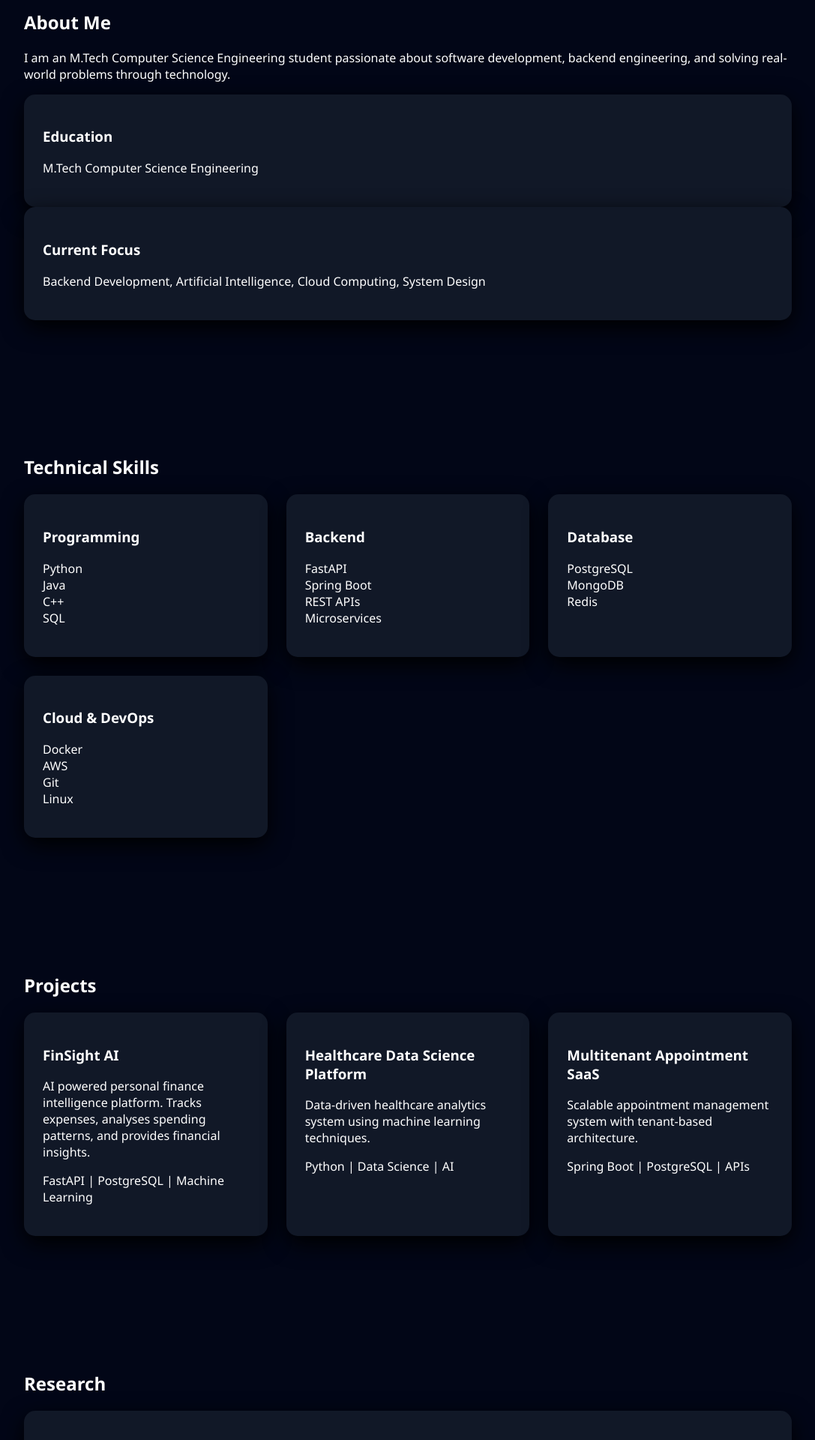
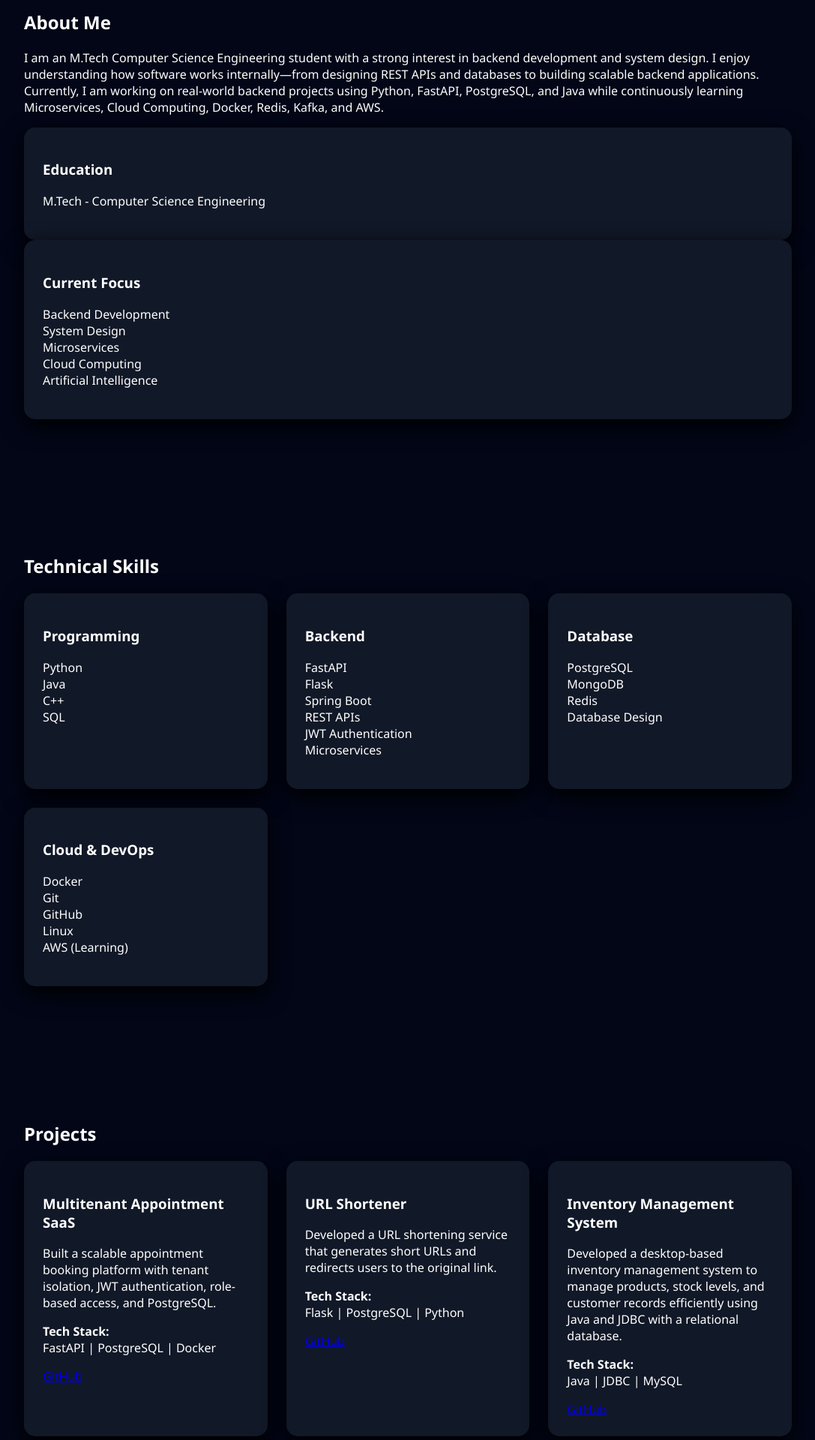
Before and after one commit to Amisha103/My_Portfolio, a FastAPI app: page / in a window 1280 px wide. Shown: the part 920-2840 px from the top of the page at 75% size, without its empty margins (96-1183 px from the left). Run offline with FastAPI, Linux system fonts and the light colour scheme.

Commit message:
certificates updated

```diff
--- a/app/templates/index.html
+++ b/app/templates/index.html
@@ -1,137 +1,112 @@
 <!DOCTYPE html>
-<html>
+<html lang="en">
 
 <head>
-
+    <meta charset="UTF-8">
+    <meta name="viewport" content="width=device-width, initial-scale=1.0">
     <title>Amisha | Developer Portfolio</title>
 
     <link rel="stylesheet" href="/static/style.css">
-
 </head>
-
 
 <body>
 
-
-<!-- NAVBAR -->
+    <!-- ================= NAVBAR ================= -->
 
     <nav>
-
         <h2>Amisha</h2>
 
         <div>
             <a href="#about">About</a>
             <a href="#skills">Skills</a>
             <a href="#projects">Projects</a>
-<a href="#research">Research</a>
+            <a href="#certifications">Certifications</a>
             <a href="#contact">Contact</a>
         </div>
-
     </nav>
 
-
-
-<!-- HERO SECTION -->
+    <!-- ================= HERO ================= -->
 
     <section class="hero">
 
-
-<h1>
-Hi, I'm Amisha 👋
-</h1>
-
+        <h1>Hi, I'm Amisha 👋</h1>
 
         <h2>
             Backend Developer | Python | Java | AI Enthusiast
         </h2>
 
-
         <p>
-I build scalable backend systems, intelligent applications,
-and explore modern technologies like AI, cloud computing,
-and distributed systems.
+            I build scalable backend systems with a focus on APIs, databases,
+            distributed systems, and cloud technologies.
+            Currently exploring Microservices, AWS, and AI-powered applications.
         </p>
-
 
         <div>
 
-<a class="btn">
+            <a href="#projects" class="btn">
                 View Projects
             </a>
 
-
-<a class="btn secondary">
+            <a href="/static/resume.pdf"
+               class="btn secondary"
+               download>
                 Download Resume
             </a>
 
-
         </div>
-
 
     </section>
 
-
-
-
-<!-- ABOUT -->
+    <!-- ================= ABOUT ================= -->
 
     <section id="about">
 
-
         <h1>About Me</h1>
 
+        <p>
+            I am an M.Tech Computer Science Engineering student with a strong
+            interest in backend development and system design.
+            I enjoy understanding how software works internally—from designing
+            REST APIs and databases to building scalable backend applications.
 
-<p>
-
-I am an M.Tech Computer Science Engineering student
-passionate about software development, backend engineering,
-and solving real-world problems through technology.
-
+            Currently, I am working on real-world backend projects using
+            Python, FastAPI, PostgreSQL, and Java while continuously learning
+            Microservices, Cloud Computing, Docker, Redis, Kafka, and AWS.
         </p>
-
 
         <div class="card">
 
             <h3>Education</h3>
 
             <p>
-M.Tech Computer Science Engineering
+                M.Tech - Computer Science Engineering
             </p>
 
-
         </div>
-
 
         <div class="card">
 
             <h3>Current Focus</h3>
 
             <p>
-Backend Development,
-Artificial Intelligence,
-Cloud Computing,
-System Design
+                Backend Development<br>
+                System Design<br>
+                Microservices<br>
+                Cloud Computing<br>
+                Artificial Intelligence
             </p>
 
         </div>
 
-
     </section>
 
-
-
-
-
-<!-- SKILLS -->
+    <!-- ================= SKILLS ================= -->
 
     <section id="skills">
 
-
         <h1>Technical Skills</h1>
 
-
         <div class="grid">
-
 
             <div class="card">
 
@@ -146,22 +121,20 @@
 
             </div>
 
-
-
             <div class="card">
 
                 <h3>Backend</h3>
 
                 <p>
                     FastAPI<br>
+                    Flask<br>
                     Spring Boot<br>
                     REST APIs<br>
+                    JWT Authentication<br>
                     Microservices
                 </p>
 
             </div>
-
-
 
             <div class="card">
 
@@ -170,12 +143,11 @@
                 <p>
                     PostgreSQL<br>
                     MongoDB<br>
-Redis
+                    Redis<br>
+                    Database Design
                 </p>
 
             </div>
-
-
 
             <div class="card">
 
@@ -183,326 +155,192 @@
 
                 <p>
                     Docker<br>
-AWS<br>
                     Git<br>
-Linux
+                    GitHub<br>
+                    Linux<br>
+                    AWS (Learning)
                 </p>
 
             </div>
 
+        </div>
+
+    </section>
+
+    <!-- ================= PROJECTS ================= -->
+
+    <section id="projects">
+
+        <h1>Projects</h1>
+
+        <div class="grid">
+
+            <!-- Project 1 -->
+
+            <div class="card">
+
+                <h3>Multitenant Appointment SaaS</h3>
+
+                <p>
+                    Built a scalable appointment booking platform with
+                    tenant isolation, JWT authentication,
+                    role-based access, and PostgreSQL.
+                </p>
+
+                <p>
+                    <strong>Tech Stack:</strong><br>
+                    FastAPI | PostgreSQL | Docker
+                </p>
+
+                <a href="https://github.com/Amisha103/multi-tenant-appointment-saas">GitHub</a>
 
             </div>
 
+            <!-- Project 2 -->
+
+            <div class="card">
+
+                <h3>URL Shortener</h3>
+
+                <p>
+                    Developed a URL shortening service that generates
+                    short URLs and redirects users to the original link.
+                </p>
+
+                <p>
+                    <strong>Tech Stack:</strong><br>
+                    Flask | PostgreSQL | Python
+                </p>
+
+                <a href="https://github.com/Amisha103/URL-Shortener">GitHub</a>
+
+            </div>
+
+         <!-- Project 3 -->
+
+<div class="card">
+
+    <h3>Inventory Management System</h3>
+
+    <p>
+        Developed a desktop-based inventory management system to manage
+        products, stock levels, and customer records efficiently using Java
+        and JDBC with a relational database.
+    </p>
+
+    <p>
+        <strong>Tech Stack:</strong><br>
+        Java | JDBC | MySQL
+    </p>
+
+    <a href="https://github.com/Amisha103/Inventory-Management-System">GitHub</a>
+
+</div>
+
+<!-- Project 4 -->
+
+<div class="card">
+
+    <h3>Customer Segmentation Dashboard</h3>
+
+    <p>
+        Built a machine learning dashboard that segments customers based on
+        purchasing behavior to help businesses understand customer groups
+        and make data-driven decisions.
+    </p>
+
+    <p>
+        <strong>Tech Stack:</strong><br>
+        Python | Scikit-learn | Pandas | Streamlit
+    </p>
+
+    <a href="https://github.com/Amisha103/Customer_Segmentation-">GitHub</a>
+
+</div>
+        </div>
 
     </section>
 
+    <!-- ================= CERTIFICATIONS ================= -->
 
-
-
-
-<!-- PROJECTS -->
-
-<section id="projects">
-
-
-<h1>Projects</h1>
-
+    <section id="certifications">
 
         <div class="grid">
 
+    <div class="card">
+
+        <h3>Core Java with Oracle</h3>
+
+        <p>Issued by Fifth Force</p>
+
+        <a href="/static/certificates/corejava.pdf"
+           target="_blank"
+           class="btn">
+            View Certificate
+        </a>
+
+    </div>
 
     <div class="card">
 
+        <h3>Python Programming</h3>
 
-<h3>
-FinSight AI
-</h3>
+        <p>Certification</p>
 
-
-<p>
-AI powered personal finance intelligence platform.
-Tracks expenses, analyses spending patterns,
-and provides financial insights.
-</p>
-
-
-<p>
-FastAPI | PostgreSQL | Machine Learning
-</p>
-
+        <a href="/static/certificates/python.pdf"
+           target="_blank"
+           class="btn">
+            View Certificate
+        </a>
 
     </div>
 
-
-
-
     <div class="card">
 
+        <h3>Server side JavaScript with Node.js</h3>
 
-<h3>
-Healthcare Data Science Platform
-</h3>
+        <p>Certification</p>
 
-
-<p>
-Data-driven healthcare analytics system
-using machine learning techniques.
-</p>
-
-
-<p>
-Python | Data Science | AI
-</p>
-
+        <a href="/static/certificates/nodejs.pdf"
+           target="_blank"
+           class="btn">
+            View Certificate
+        </a>
 
     </div>
 
-
-
-<div class="card">
-
-
-<h3>
-Multitenant Appointment SaaS
-</h3>
-
-
-<p>
-Scalable appointment management system
-with tenant-based architecture.
-</p>
-
-
-<p>
-Spring Boot | PostgreSQL | APIs
-</p>
-
-
 </div>
-
-
-
-</div>
-
 
     </section>
 
+    <!-- ================= CONTACT ================= -->
 
+    <section id="contact">
 
+        <h1>Contact Me</h1>
 
+        <p>Email: your-bhatiaamisha74@gmail.com</p>
 
-<!-- RESEARCH -->
+        <p>LinkedIn: <a href="https://www.linkedin.com/in/amishabhatia103/" target="_blank">LinkedIn Profile</a></p>
 
+        <p>GitHub: <a href="https://github.com/Amisha103" target="_blank">GitHub Profile</a></p>
 
-<section id="research">
+        <p>GFG: <a href="https://www.geeksforgeeks.org/profile/bhatiaam2t1f" target="_blank">GeeksforGeeks Profile</a></p>
 
-
-<h1>
-Research
-</h1>
-
-
-<div class="card">
-
-
-<h3>
-Performance Evaluation of Serverless Databases
-in Edge Computing
-</h3>
-
-
-<p>
-
-Research area:
-Latency,
-Scalability,
-Cost trade-offs,
-Cloud Computing
-
-</p>
-
-
-</div>
-
+        <p>Leetcode: <a href="https://leetcode.com/Amisha0103" target="_blank">Leetcode Profile</a></p>
 
     </section>
 
-
-
-
-
-<!-- EXPERIENCE -->
-
-<section>
-
-
-<h1>
-Learning Journey
-</h1>
-
-
-<div class="card">
-
-
-<h3>
-2026
-</h3>
-
-<p>
-Building full-stack applications,
-learning cloud and scalable architectures.
-</p>
-
-
-</div>
-
-
-
-<div class="card">
-
-<h3>
-2025
-</h3>
-
-<p>
-Started exploring AI,
-databases and backend engineering.
-</p>
-
-</div>
-
-
-</section>
-
-
-
-
-
-<!-- CERTIFICATIONS -->
-
-
-<section>
-
-
-<h1>
-Certifications
-</h1>
-
-
-<div class="grid">
-
-
-<div class="card">
-AWS Cloud Fundamentals
-</div>
-
-
-<div class="card">
-Python Programming
-</div>
-
-
-<div class="card">
-Database Management Systems
-</div>
-
-
-</div>
-
-
-</section>
-
-
-
-
-
-<!-- BLOG -->
-
-
-<section>
-
-
-<h1>
-Technical Blogs
-</h1>
-
-
-<div class="card">
-
-<h3>
-Understanding Microservices Architecture
-</h3>
-
-
-<p>
-My notes and learnings about scalable systems.
-</p>
-
-
-</div>
-
-
-<div class="card">
-
-<h3>
-How PostgreSQL Indexing Works
-</h3>
-
-</div>
-
-
-</section>
-
-
-
-
-
-<!-- CONTACT -->
-
-
-<section id="contact">
-
-
-<h1>
-Contact Me
-</h1>
-
-
-<form>
-
-
-<input placeholder="Your Name">
-
-
-<input placeholder="Your Email">
-
-
-<textarea placeholder="Message"></textarea>
-
-
-<button>
-Send Message
-</button>
-
-
-</form>
-
-
-</section>
-
-
-
+    <!-- ================= FOOTER ================= -->
 
     <footer>
 
         <p>
-© 2026 Amisha | Built with FastAPI
+            © 2026 Amisha | Built with Flask & ❤️
         </p>
 
     </footer>
 
-
-
 </body>
 
 </html>
```
Also changed, not shown: 3 other files. Lines whose indentation alone changed are shown as unchanged.
